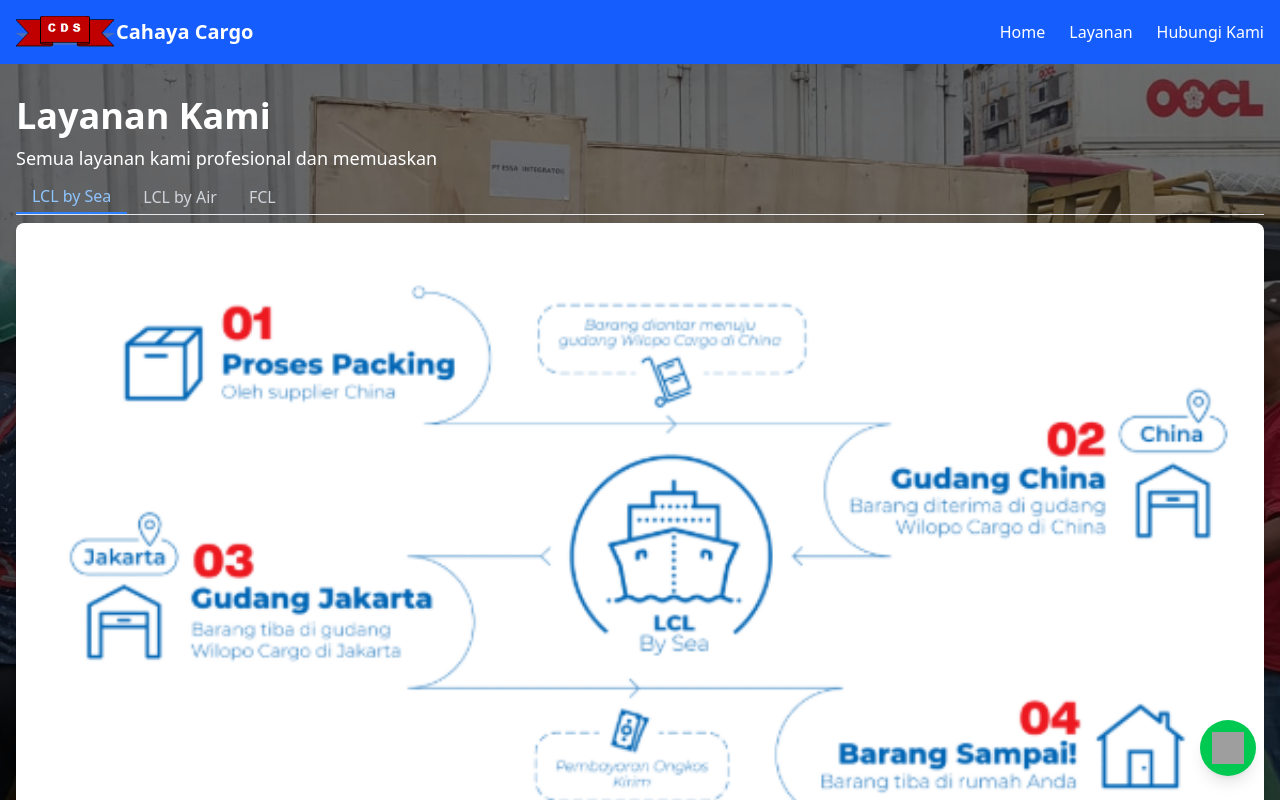
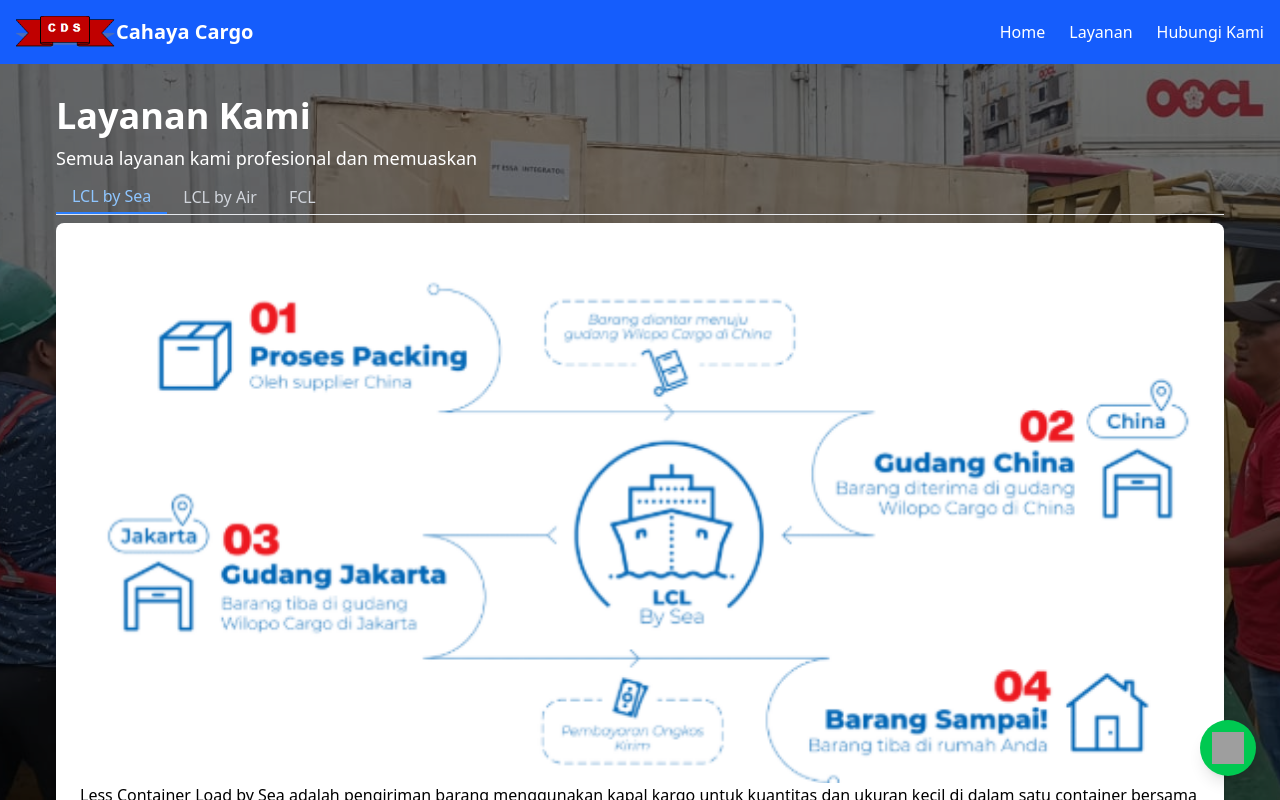
Before and after one commit to Windance80/cahaya-cargo, a Next.js app: page /layanan in a window 1280 px wide. Shown: the top 800 px of the page. Built offline with nearby package versions, Linux system fonts and the light colour scheme; grey boxes are pictures that could not be loaded.

Commit message:
add max width to layanan page

```diff
--- a/app/layanan/page.js
+++ b/app/layanan/page.js
@@ -64,7 +64,7 @@ export default function Layanan() {
         <div>
             <Navbar />
             {/* hero image */}
-            <section className="container mx-auto h-full my-8 mb-12">
+            <section className="container mx-auto h-full my-8 mb-12 max-w-[1200px]">
                 <Image
                     src="/images/layanan-hero.jpg"
                     layout="fill"
```
Also changed, not shown: app/components/WhatsApp.js (line endings or trailing spaces).
